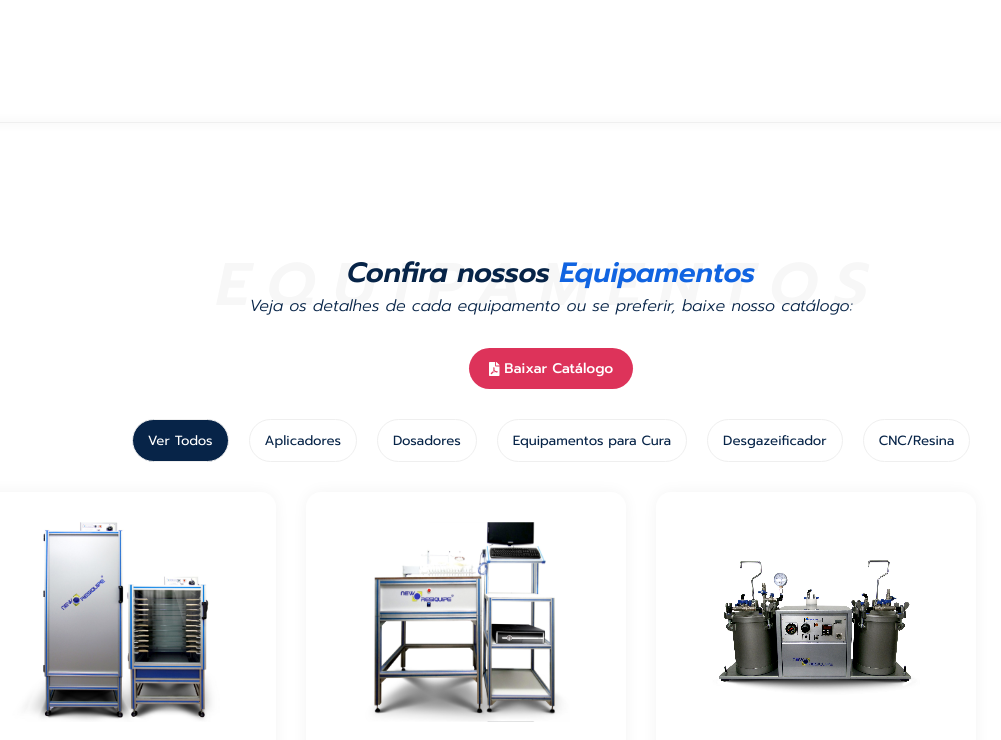
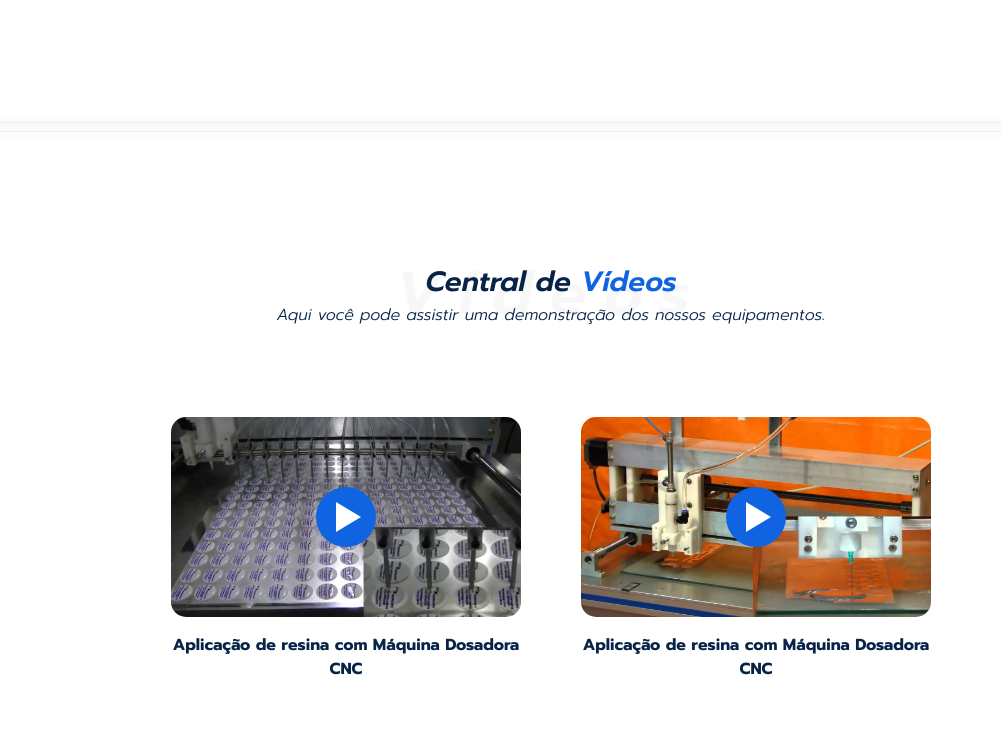
Before and after one commit to felipenakao/newresiquipe, a React (Create React App) app: page / in a window 1280 px wide. Shown: the part 2560-3300 px from the top of the page, without its empty margins (89-1090 px from the left). Built offline with nearby package versions, Linux system fonts and the light colour scheme.

Commit message:
Hide <Equipments />

```diff
--- a/src/components/Home/Home.js
+++ b/src/components/Home/Home.js
@@ -15,7 +15,7 @@ const Home = () => (<>
   <BaseSeparator />
   <Services/>
   <BaseSeparator />
-  <Equipaments />
+  {/* <Equipaments /> */}
   <BaseSeparator />
   <Videos />
   <Footer />
```
